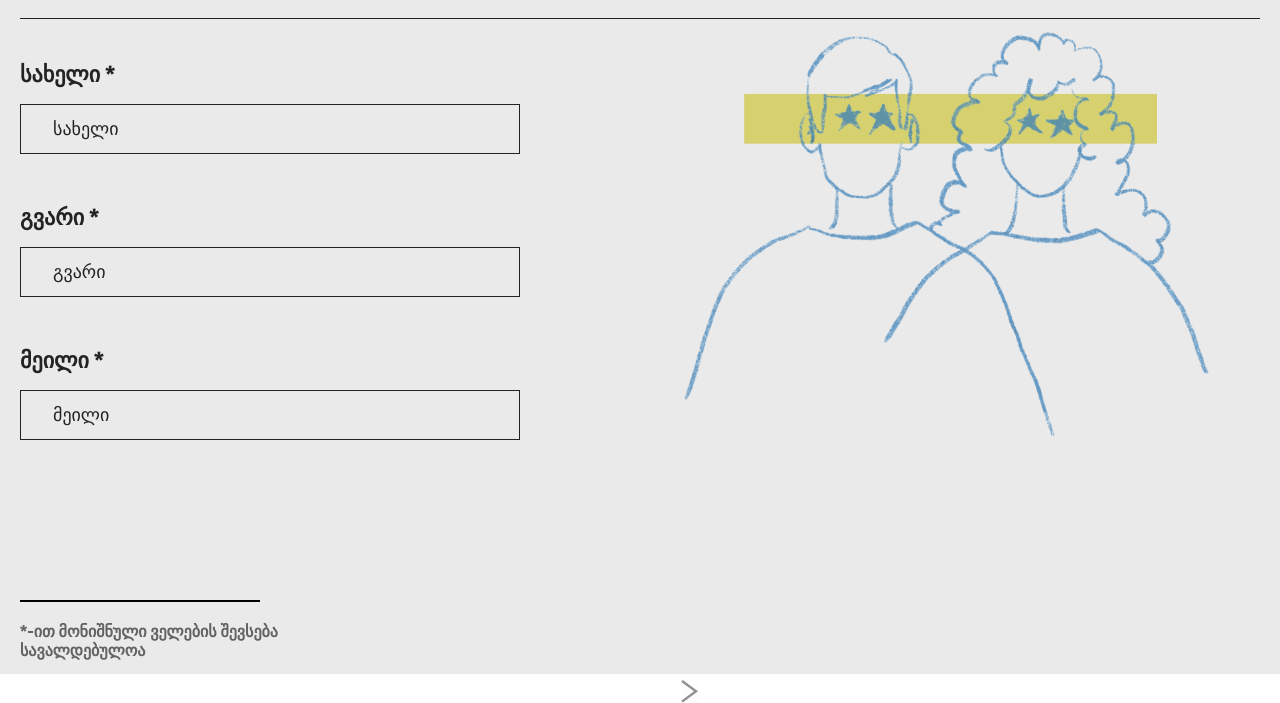
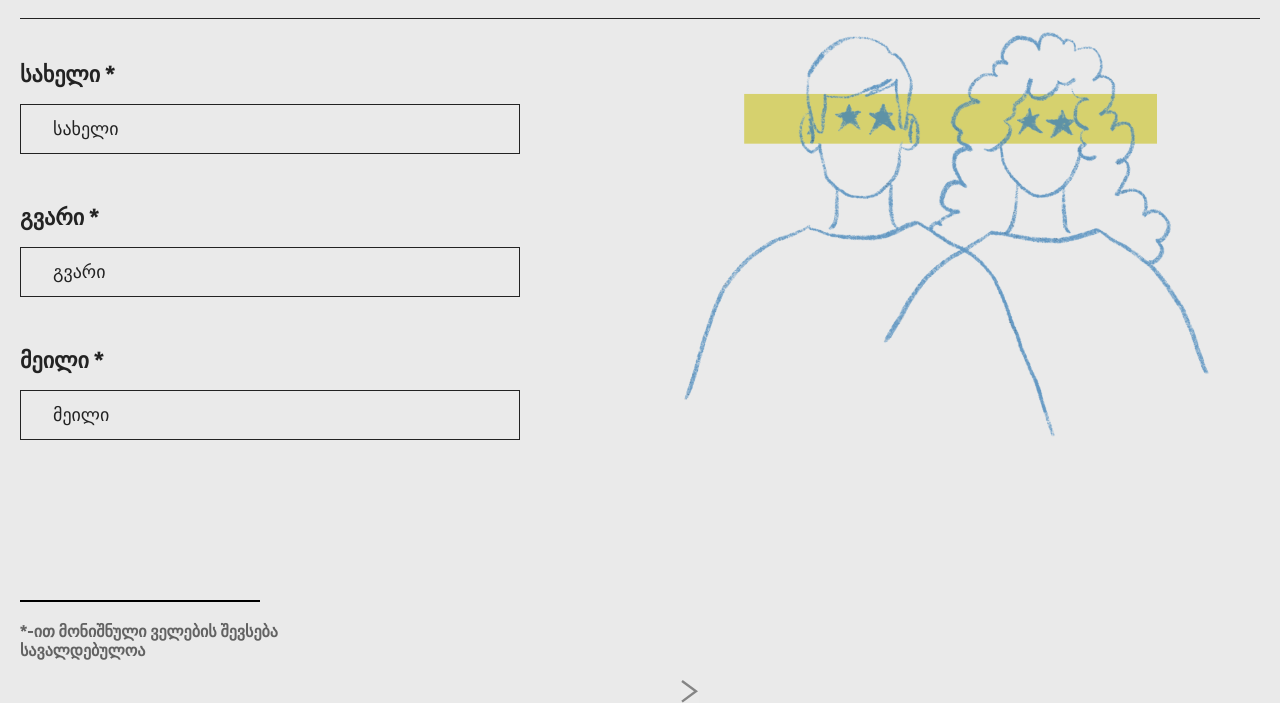
Before and after one commit to TornikeKhmelo/REDBERRY-Questionnaire, a plain HTML site: page firstpage.html in a window 1280 px wide. Shown: the part 126-829 px from the top of the page. Drawn offline with nearby package versions, Linux system fonts and the light colour scheme.

Commit message:
change background

```diff
--- a/firstpage.html
+++ b/firstpage.html
@@ -48,7 +48,7 @@
     <link rel="stylesheet" href="style.css" />
   </head>
   <body>
-    <div class="container container-height">
+    <div class="container">
       <header class="header">
         <div class="header__content uk-flex uk-flex-between uk-flex-middle">
           <img src="images/redberryimage.png" alt="" />
```
Also changed, not shown: secondpage.html (+1 -1 lines), thirdpage.html (+1 -1 lines).
